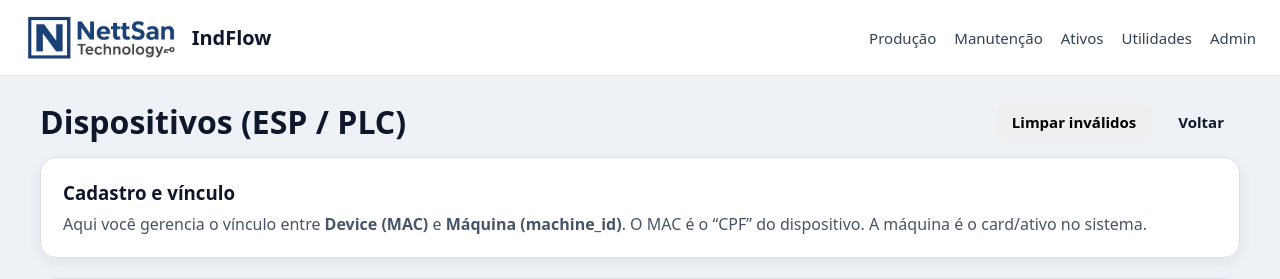
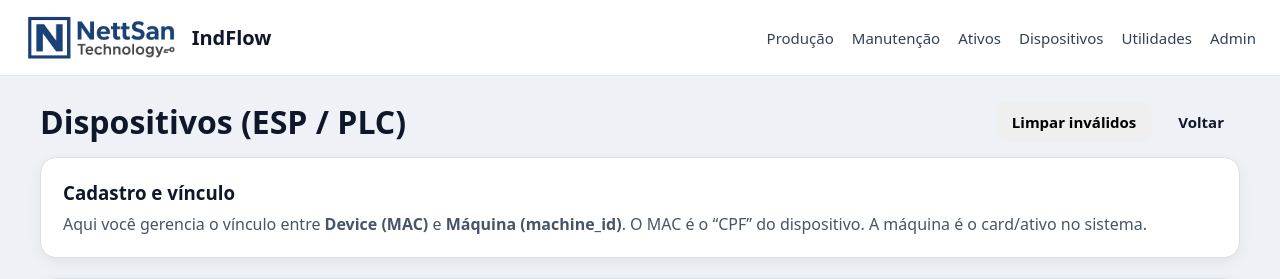
Before and after one commit to NettoSantana/indflow, a Flask app: page /devices/ in a window 1280 px wide. Shown: the top 279 px of the page. Run offline with Flask 3, Linux system fonts and the light colour scheme; data that the repository does not hold is empty.

Commit message:
﻿feat(ui): adiciona link Dispositivos no menu (navbar)
- adiciona acesso direto a /devices/ na base.html

```diff
--- a/templates/base.html
+++ b/templates/base.html
@@ -84,6 +84,7 @@
       <a href="/producao">Produção</a>
       <a href="/manutencao">Manutenção</a>
       <a href="/ativos">Ativos</a>
+      <a href="/devices/">Dispositivos</a>
       <a href="/utilidades">Utilidades</a>
       <a href="/admin">Admin</a>
     </div>
```
